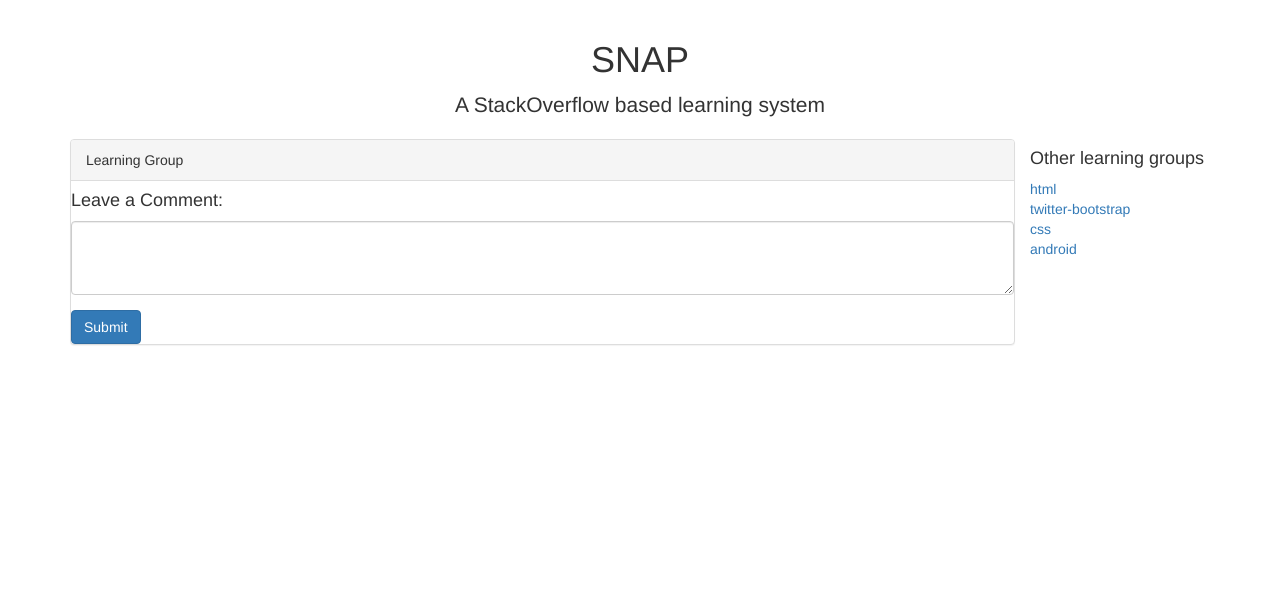
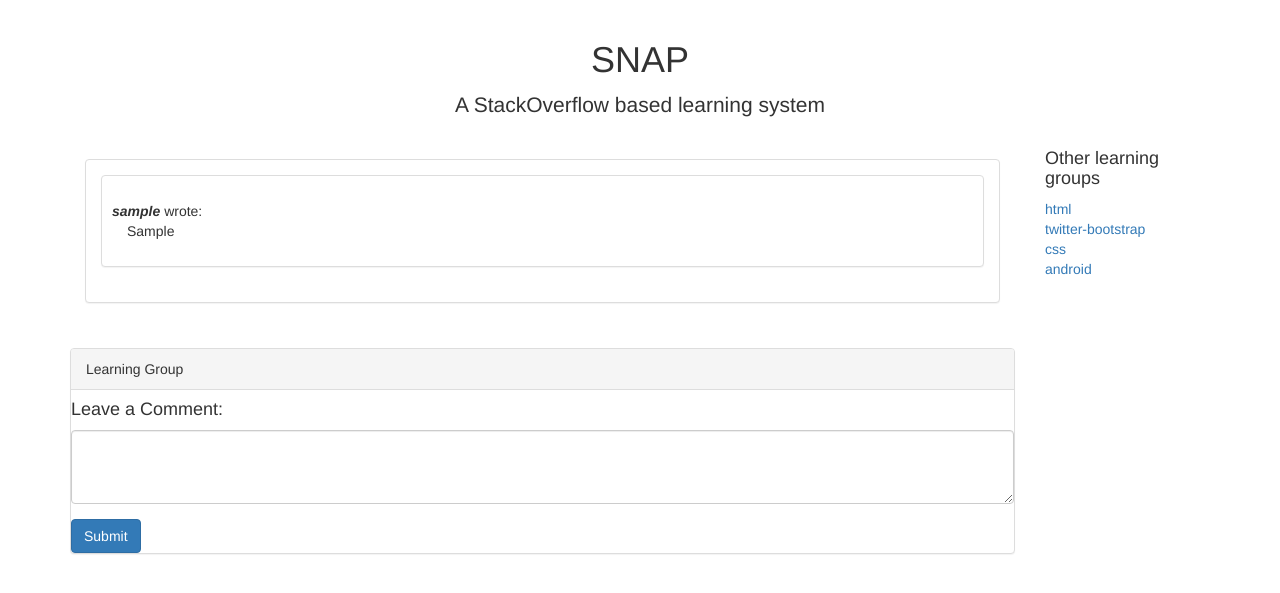
Before and after one commit to AgalyaLoganathan/SNAP-StackOverflow, a Node server app: page /learningGroups in a window 1280 px wide. Shown: the part 52-645 px from the top of the page. Run offline with Node 20, Linux system fonts and the light colour scheme; a user stored in the database is signed in; tables that the repository leaves empty hold one stand-in row (values such as "Sample post"); some libraries are stand-ins or nearby versions.

Commit message:
#Displayed all existing posts

```diff
--- a/app.js
+++ b/app.js
@@ -323,16 +323,10 @@
 });
 
 app.get('/getPosts', function(req, res){
-  var learningGroup = req.body;
-  var postDetails=[];
-  learningGroup.find(function(err,learningGroupDetails){
-    var posters=[];
-    _.each(learningGroupDetails, function(err,learningGroupDetail) {
-    if(_.contains(learningGroupName,learningGroup['learningGroupName'])) {
-      postDetails.add(learningGroupDetail);
-    }
-  });
-  return postDetails;
+  //var learningGroup = req.body;
+  var learningGroup = 'Java';
+  LearningGroup.find({learningGroup: learningGroup}, function(err,learningGroupDetails){
+   res.json(learningGroupDetails);
   });
 });
 
--- a/public/js/groups.js
+++ b/public/js/groups.js
@@ -1,8 +1,10 @@
 var app = angular.module('groups',[]);
 app.controller('LearningGroupController', ['$scope', '$http',  function($scope, $http) {
-    // $http.get('/learningGroup').success(function(data){
-    //   console.log("Implement this");
-    // });
+    $http.get('/getPosts').success(function(data){
+      $('div.postData').attr("disabled", true);
+      console.log("Post data is " + data);
+      $scope.posts = data;
+    });
 
 $scope.postComment = function(){
   console.log("Post data " + $scope.postText);
--- a/views/learningGroups.html
+++ b/views/learningGroups.html
@@ -44,7 +44,43 @@
         A StackOverflow based learning system
       </p>
     </div>
-
+    <div class="row row-content">
+      <div class="col-sm-10">
+      <div class="readOnlyPostSection" style="margin-bottom: 10px; margin-top: 5px; border-radius: all;">
+      <div class="panel-body"  style="max-height: 400px;overflow-y: scroll;" ng-controller="LearningGroupController">
+               <div class="panel panel-default">
+                <div class="panel-body">
+                <div class="panel panel-default" ng-repeat="post in posts">
+                <div class="panel-body">
+                  <div class="row postData" style="padding:10px;">
+                    <div><b><i>{{post.userName }}</i></b> wrote: </div>
+                    <div class="col-sm-8">
+                      {{post.post}}
+                    </div>
+                  </div>
+                </div>
+              </div>
+            </div>
+          </div>
+        </div>
+      </div>
+    </div>
+    <div class="col-sm-2">
+      <div class="otherGroups">
+      <h4>Other learning groups</h4>
+      <ul class="list-unstyled">
+      <li><a href="#">html</a>
+      </li>
+      <li><a href="#">twitter-bootstrap</a>
+      </li>
+      <li><a href="#">css</a>
+      </li>
+      <li><a href="#">android</a>
+      </li>
+    </ul>
+    </div>
+    </div>
+  </div>
     <div class="row row-content">
       <div class="col-sm-10">
         <div class="panel panel-default" ng-controller="LearningGroupController">
@@ -59,21 +95,6 @@
             </form>
           </div>
     </div>
-
-  </div>
-
-  <div class="otherGroups">
-    <h4>Other learning groups</h4>
-    <ul class="list-unstyled">
-      <li><a href="#">html</a>
-      </li>
-      <li><a href="#">twitter-bootstrap</a>
-      </li>
-      <li><a href="#">css</a>
-      </li>
-      <li><a href="#">android</a>
-      </li>
-    </ul>
   </div>
 </div>
 
```
